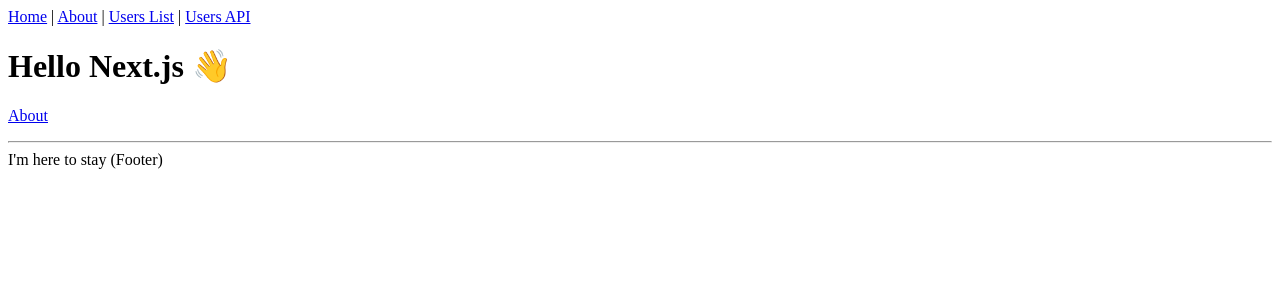
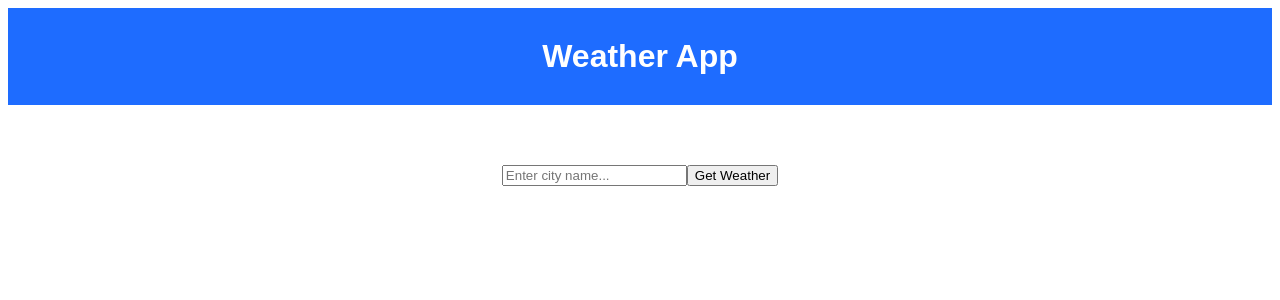
Before and after one commit to utk7arsh/Weather-app, a Next.js app: page / in a window 1280 px wide. Shown: the top 300 px of the page. Built offline with nearby package versions, Linux system fonts and the light colour scheme.

Commit message:
first commit - basic implementation of req, res

```diff
--- a/package.json
+++ b/package.json
@@ -15,6 +15,8 @@
     "@types/node": "^12.12.21",
     "@types/react": "^17.0.2",
     "@types/react-dom": "^17.0.1",
+    "@types/styled-components": "^5.1.26",
+    "styled-components": "^5.3.10",
     "typescript": "^4.8.3"
   }
 }
--- a/pages/index.tsx
+++ b/pages/index.tsx
@@ -1,13 +1,102 @@
-import Link from 'next/link'
-import Layout from '../components/Layout'
+import Head from 'next/head';
+import { useState } from 'react';
+import styled from 'styled-components';
 
-const IndexPage = () => (
-  <Layout title="Home | Next.js + TypeScript Example">
-    <h1>Hello Next.js 👋</h1>
-    <p>
-      <Link href="/about">About</Link>
-    </p>
-  </Layout>
-)
+const InputWrapper = styled.div`
+  margin: 10px;
+  display: flex;
+  justify-content: center;
+  align-items: center;
+  padding-top: 50px;
+`;
 
-export default IndexPage
+const WeatherCard = styled.div`
+  margin: 10px;
+`;
+
+const TitleWrapper = styled.div`
+  background-color: #1e6cff;
+  padding: 30px;
+`;
+
+const Title = styled.h1`
+  color: white;
+  display: flex;
+  justify-content: center;
+  align-items: center;
+  margin: 0;
+  font-family: 'Poppins', sans-serif;
+`;
+
+const HomePage = () => {
+  const [city, setCity] = useState('');
+  const [weather, setWeather] = useState(null);
+  const [error, setError] = useState('');
+
+  const fetchWeather = async (e) => {
+    e.preventDefault();
+    const url = `https://api.weatherbit.io/v2.0/current?city=${city}&key=02525ccb316248bba62eb2e25911b795`;
+    try {
+      const res = await fetch(url);
+      const weatherData = await res.json();
+      if (!weatherData.data || weatherData.data.length === 0) {
+        throw new Error('Failed to fetch weather data');
+      }
+      setWeather(weatherData.data[0]);
+      setError('');
+    } catch (err) {
+      setWeather(null);
+      setError(err.message);
+    }
+  };
+
+  return (
+    <>
+    <div>
+      <TitleWrapper>
+        <Title>Weather App</Title>
+      </TitleWrapper>
+      <InputWrapper>
+        <form onSubmit={fetchWeather}>
+          <input
+            type="text"
+            value={city}
+            onChange={(e) => setCity(e.target.value)}
+            placeholder="Enter city name..."
+
+          />
+          <button type="submit">Get Weather</button>
+        </form>
+      </InputWrapper>
+      {error && <p>{error}</p>}
+      {weather && (
+        <WeatherCard>
+          <h2>{weather.city_name}, {weather.country_code}</h2>
+          <p>Temperature: {weather.temp}°C</p>
+          <p>Humidity: {weather.rh}%</p>
+          <p>Description: {weather.weather.description}</p>
+        </WeatherCard>
+      )}
+    </div>
+    </>
+  );
+};
+
+export default HomePage;
+
+
+
+
+// import Link from 'next/link'
+// import Layout from '../components/Layout'
+
+// const IndexPage = () => (
+//   <Layout title="Home | Next.js + TypeScript Example">
+//     <h1>Hello Next.js 👋</h1>
+//     <p>
+//       <Link href="/about">About</Link>
+//     </p>
+//   </Layout>
+// )
+
+// export default IndexPage
```
Also changed, not shown: tsconfig.json (+15 -4 lines), 2 other files (tests, documents, lock files or other folders).
